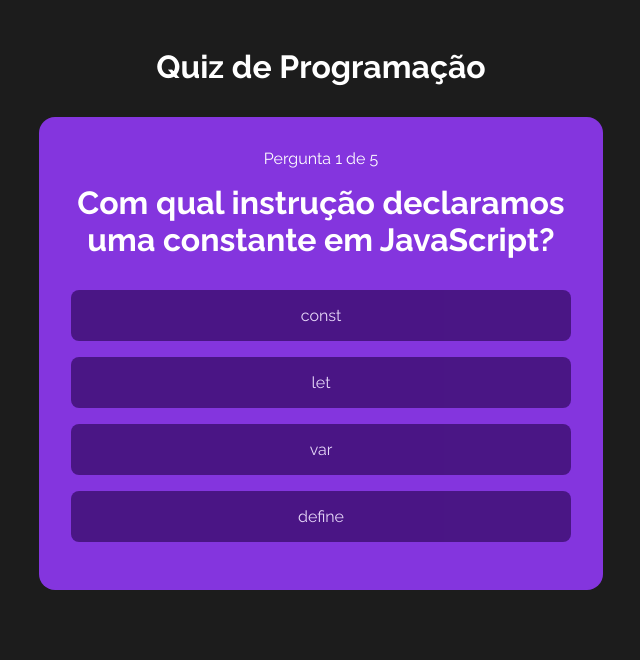
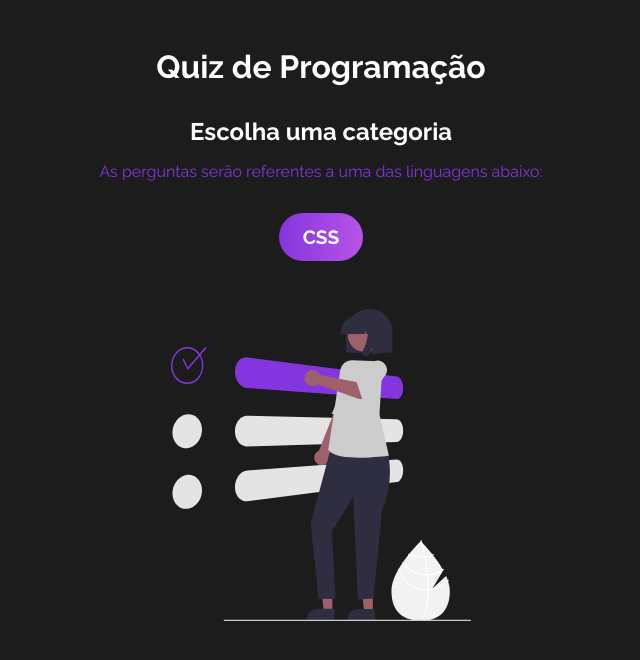
Before and after one commit to augusto0123/quiz-react, a React (Vite) app in the folder quiz/: page / in a window 1280 px wide. Both pictures are taken after a click on the button "Iniciar". Shown: the top 660 px of the page, without its empty margins (319-959 px from the left). Built offline with nearby package versions, Linux system fonts and the light colour scheme.

Commit message:
feat: criacao do componente de categoria

```diff
--- a/quiz/src/App.jsx
+++ b/quiz/src/App.jsx
@@ -3,6 +3,7 @@
 import { useContext } from 'react'
 import Welcome from './components/Welcome'
 import Question from './components/Question'
+import PickCategory from './components/PickCategory'
 
 import './App.css'
 import { QuizContext } from './context/quiz'
@@ -21,6 +22,7 @@
       <div className='App'>
         <h1>Quiz de Programação</h1>
         {quizState.gameStage === "Start" && <Welcome/>}
+        {quizState.gameStage === "Category" && <PickCategory/>}
         {quizState.gameStage === "Playing" && <Question/>}
         {quizState.gameStage === "End" && <GameOver/>}
       </div>
--- /dev/null
+++ b/quiz/src/components/PickCategory.css
@@ -0,0 +1,24 @@
+#category {
+    text-align: center;
+    max-width: 500px;
+    display: flex;
+    flex-direction: column;
+}
+
+#category h2,
+#category p {
+    margin-bottom: 1rem;
+}
+
+#category p {
+    color: #8435de;
+}
+
+#category img {
+    margin: 2rem auto;
+    max-width: 300px;
+}
+
+#category button{
+    margin: 1rem;
+}
--- /dev/null
+++ b/quiz/src/components/PickCategory.jsx
@@ -0,0 +1,23 @@
+import React from 'react'
+
+import { useContext } from 'react'
+import { QuizContext } from '../context/quiz'
+
+import Category from '../img/category.svg'
+
+import "./PickCategory.css";
+
+const PickCategory = () => {
+  return (
+    <div id='category'>
+        <h2>Escolha uma categoria</h2>
+        <p>As perguntas serão referentes a uma das linguagens abaixo:</p>
+        <div>
+            <button>CSS</button>
+        </div>
+        <img src={Category} alt="Categorias do quiz" />
+    </div>
+  )
+}
+
+export default PickCategory
--- a/quiz/src/context/quiz.jsx
+++ b/quiz/src/context/quiz.jsx
@@ -1,8 +1,8 @@
 import {createContext, useReducer} from "react";
 
-import questions from '../data/questions';
+import questions from '../data/questions_complete';
 
-const STAGES = ["Start", "Playing", "End"];
+const STAGES = ["Start", "Category" , "Playing", "End"];
 
 const initialState = {
     gameStage: STAGES[0],
```
